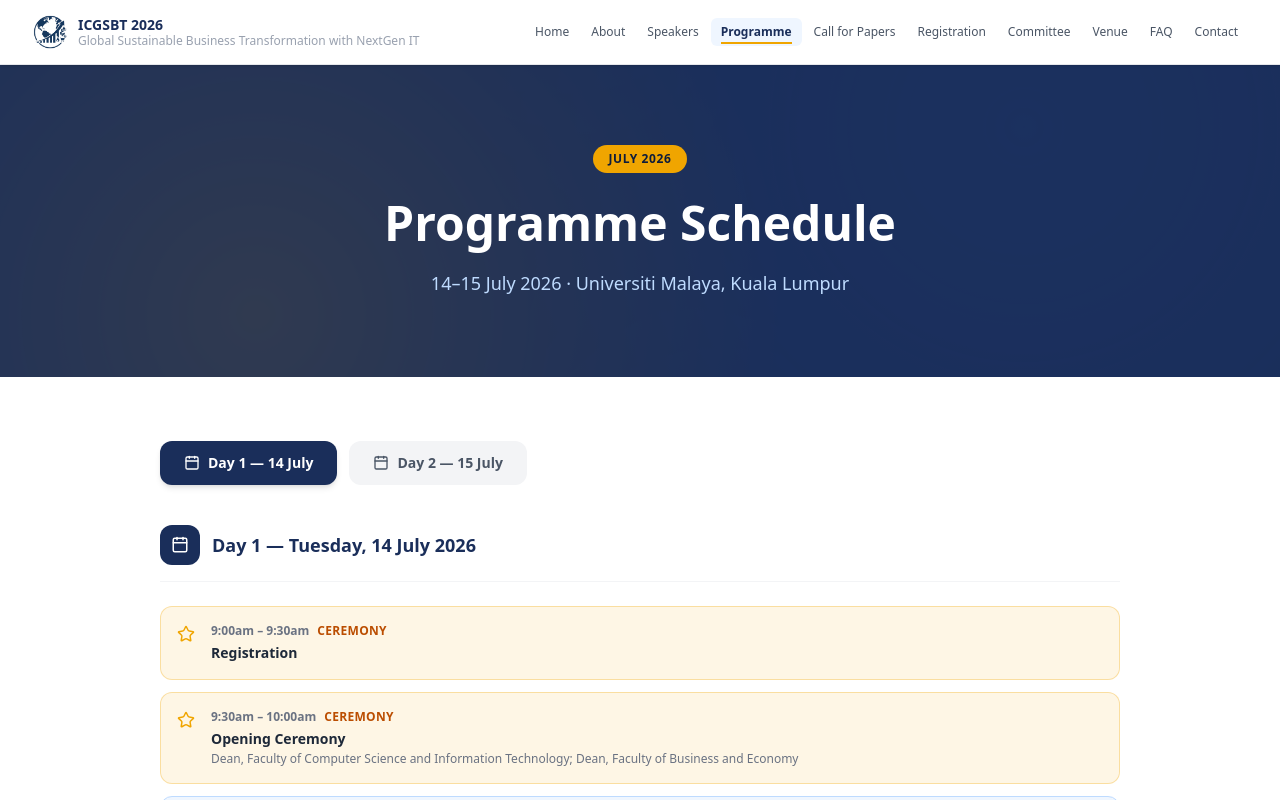
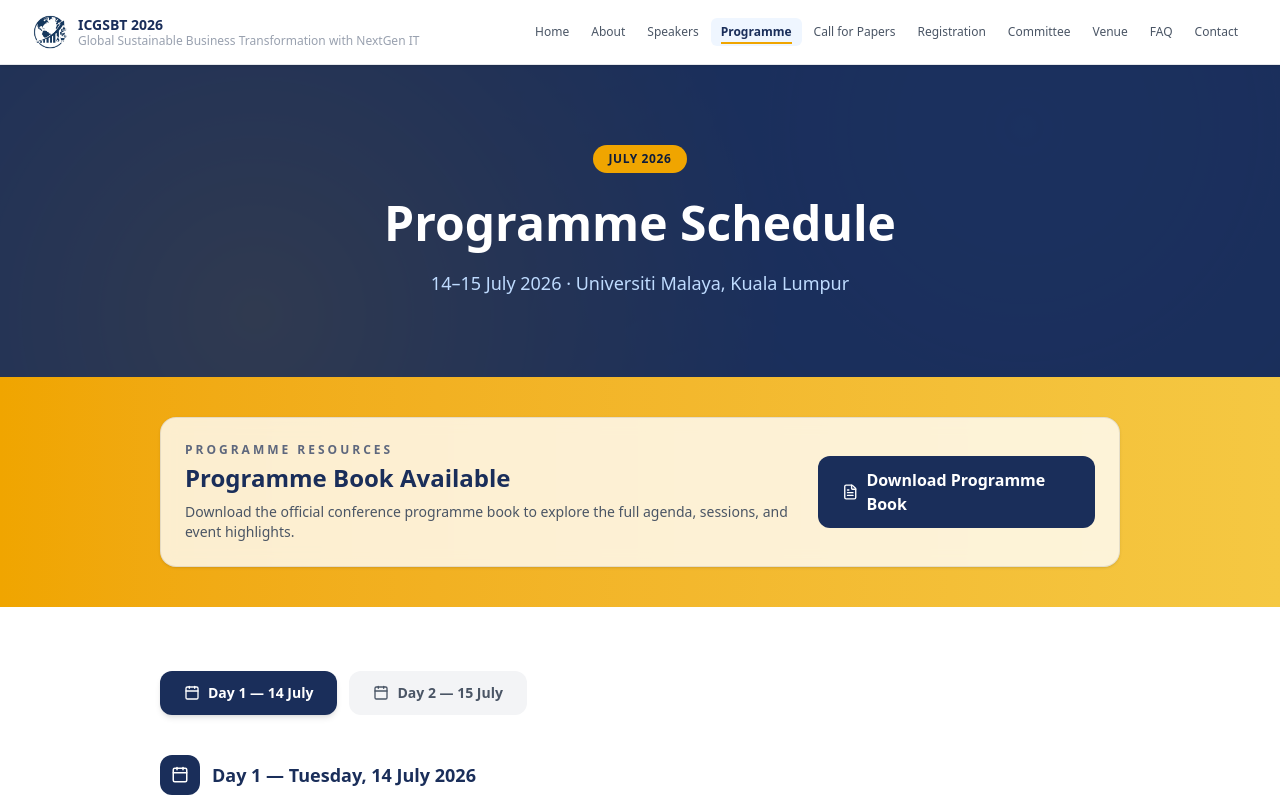
Before and after one commit to adamarbain/International-Conference-Nextgen-2026, a Next.js app: page /programme in a window 1280 px wide. Shown: the top 800 px of the page. Built offline with nearby package versions, Linux system fonts and the light colour scheme.

Commit message:
Add programme book link to programme tab

```diff
--- a/src/app/programme/page.tsx
+++ b/src/app/programme/page.tsx
@@ -2,18 +2,12 @@
 
 import { useState } from "react";
 import { motion, AnimatePresence, useReducedMotion } from "framer-motion";
-import { Download, Calendar } from "lucide-react";
+import { FileText, Calendar } from "lucide-react";
 import Navbar from "@/components/Navbar";
 import Footer from "@/components/Footer";
 import PageHero from "@/components/PageHero";
 import DaySchedule from "@/components/DaySchedule";
-import {
-  day1Schedule,
-  day2Schedule,
-  parallelSession1,
-  parallelSession2,
-  parallelSession3,
-} from "@/data/seminar";
+import { day1Schedule, day2Schedule } from "@/data/seminar";
 import { fadeUp, pageTransition } from "@/lib/animations";
 
 export default function ProgrammePage() {
@@ -33,6 +27,42 @@ export default function ProgrammePage() {
         subtitle="14–15 July 2026 · Universiti Malaya, Kuala Lumpur"
         badge="July 2026"
       />
+
+      <section className="bg-gradient-to-r from-gold to-gold-light py-8 sm:py-10">
+        <div className="max-w-5xl mx-auto px-4 sm:px-6 lg:px-8">
+          <motion.div
+            variants={prefersReducedMotion ? {} : fadeUp}
+            initial="hidden"
+            whileInView="visible"
+            viewport={{ once: true }}
+            className="rounded-2xl border border-navy/10 bg-white/80 p-6 shadow-sm backdrop-blur-sm"
+          >
+            <div className="flex flex-col gap-4 md:flex-row md:items-center md:justify-between">
+              <div>
+                <p className="text-xs font-bold uppercase tracking-[0.25em] text-navy/70">
+                  Programme Resources
+                </p>
+                <h2 className="mt-1 text-2xl font-bold text-navy">
+                  Programme Book Available
+                </h2>
+                <p className="mt-2 max-w-2xl text-sm text-gray-600">
+                  Download the official conference programme book to explore the
+                  full agenda, sessions, and event highlights.
+                </p>
+              </div>
+              <a
+                href="/Programme_Book_ICGSBT2026_.pdf"
+                target="_blank"
+                rel="noopener noreferrer"
+                className="inline-flex items-center justify-center gap-2 rounded-xl bg-navy px-6 py-3 font-semibold text-white transition-colors hover:bg-navy-light"
+              >
+                <FileText size={18} />
+                Download Programme Book
+              </a>
+            </div>
+          </motion.div>
+        </div>
+      </section>
 
       {/* ── Day Tabs ───────────────────────────────────────────────────── */}
       <section className="py-16 bg-white flex-1">
```
